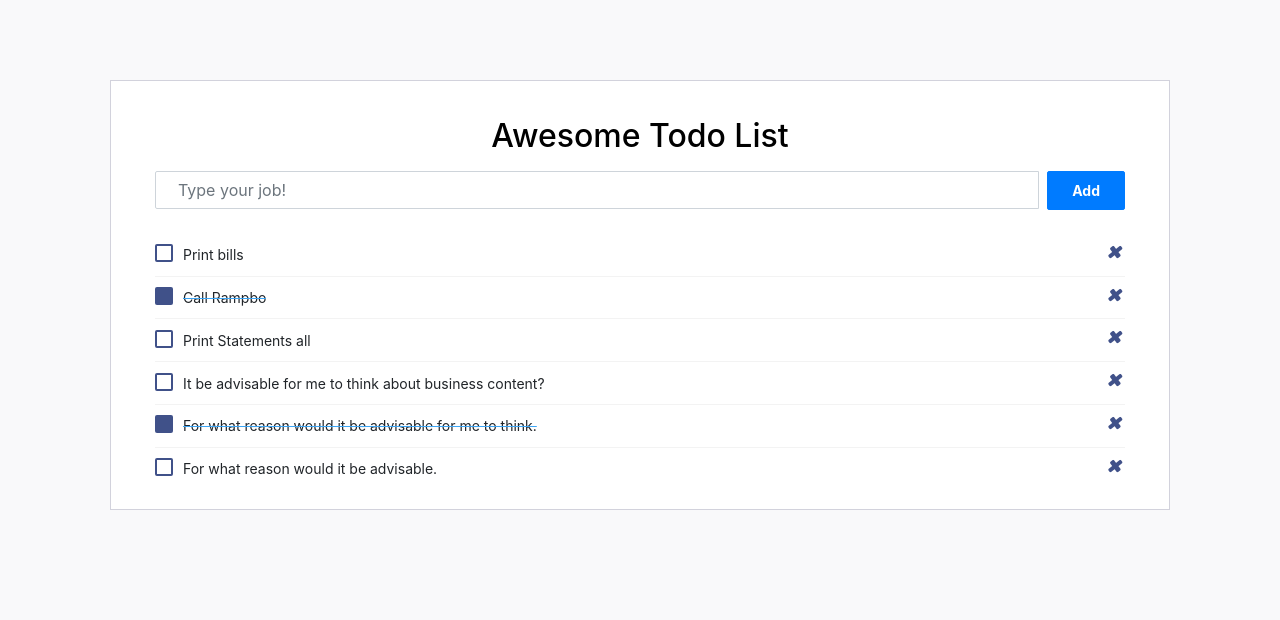
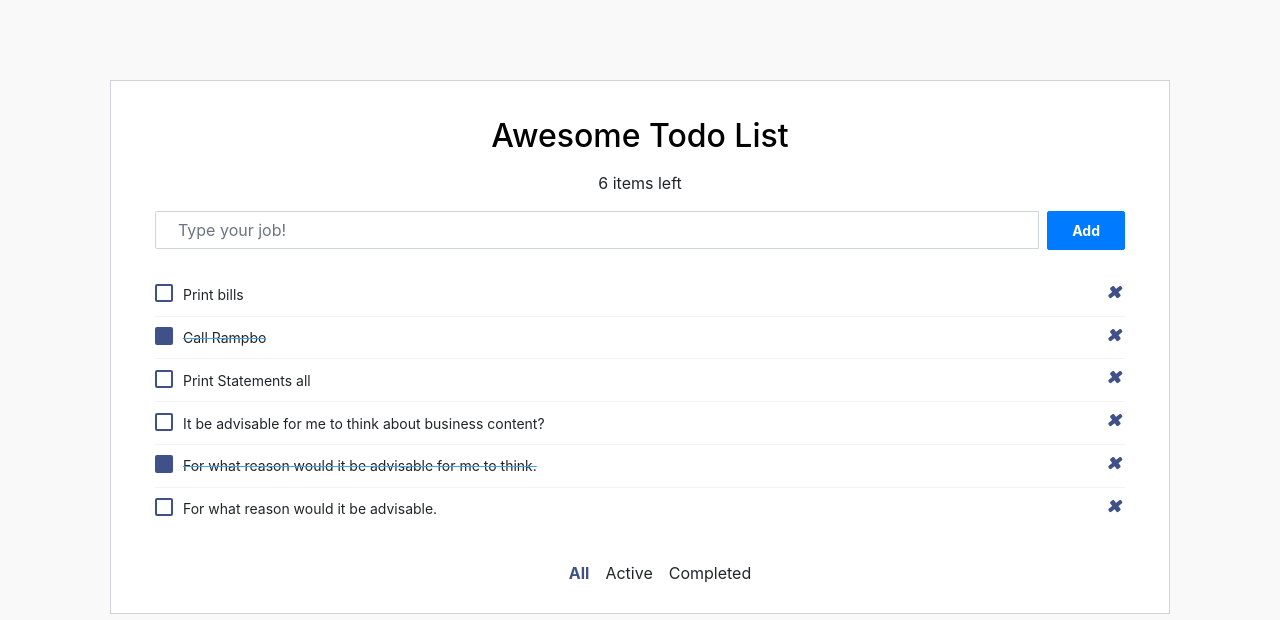
Before and after one commit to ducphuc-dev/learning-reactjs, a React (Create React App) app: page / in a window 1280 px wide. Shown: the top 620 px of the page. Built offline with nearby package versions, Linux system fonts and the light colour scheme.

Commit message:
Filter job

```diff
--- a/package.json
+++ b/package.json
@@ -7,6 +7,7 @@
     "@testing-library/jest-dom": "^4.2.4",
     "@testing-library/react": "^9.5.0",
     "@testing-library/user-event": "^7.2.1",
+    "classnames": "^2.2.6",
     "gh-pages": "^3.1.0",
     "react": "^16.13.1",
     "react-dom": "^16.13.1",
--- a/src/App.js
+++ b/src/App.js
@@ -1,4 +1,5 @@
 import React, { Component } from 'react';
+import classNames from 'classnames'
 import './css/bootstrap.min.css'
 import './css/todolist.css'
 // import './javascripts/jquery.min.js'
@@ -22,6 +23,7 @@ class App extends Component<{}, any> {
     this.state = {
       placeholderForInput: 0,
       valueInput: '',
+      currentTab: 'all',
       listItems: [
         {
           title: 'For what reason would it be advisable.',
@@ -158,10 +160,24 @@ class App extends Component<{}, any> {
     })
   }
 
+  // change tab
+  onChangeTab(tab) {
+    this.setState({
+      currentTab: tab
+    })
+  }
+
   // render
   render() {
     const {placeholderForInput} = this.state // this syntax only useable from ES6
-    const {listItems, valueInput} = this.state
+    const {listItems, valueInput, currentTab} = this.state
+    var displayItems = [...listItems]
+    if(currentTab == 'active') {
+      displayItems = listItems.filter((item) => item.isCompleted === false)
+    }
+    else if(currentTab == 'completed'){
+      displayItems = listItems.filter((item) => item.isCompleted === true)
+    }
     return (
       <div className="App">
           <div className="page-content page-container" id="page-content">
@@ -171,6 +187,10 @@ class App extends Component<{}, any> {
                       <div className="card px-3">
                           <div className="card-body">
                               <h2 className="card-title my-3">Awesome Todo list</h2>
+                                {
+                                  listItems.length > 0 &&
+                                  <p>{listItems.length} {listItems.length > 1 ? 'items' : 'item'} left</p>
+                                }
                               <div className="add-items d-flex">
                                 {/* DMSt: demo for state */}
                                 <input type="text" value={valueInput} onChange={this.onChangeTypeJob} className="form-control todo-list-input" onKeyUp={this.onTypeJob} ref={this.refNewJobItem} placeholder={textHolders[placeholderForInput]} />
@@ -181,16 +201,23 @@ class App extends Component<{}, any> {
                                 <ul className="d-flex flex-column-reverse todo-list">
                                   {
                                     // listItems.length > 0 && listItems.map((item, index) => <TodoItem item={item} key={index} onClick={this.toggleComplete.bind(this,index)} />)
-                                    listItems.length > 0 && listItems.map((item, index) => <TodoItem item={item} key={index} onDeleteJob={() => this.deleteJob(item)} onToggleJobComplete={() => this.toggleComplete(item)} />)
+                                    displayItems.length > 0 && displayItems.map((item, index) => <TodoItem item={item} key={index} onDeleteJob={() => this.deleteJob(item)} onToggleJobComplete={() => this.toggleComplete(item)} />)
                                   }
                                   {
-                                  listItems.length === 0 &&
+                                  displayItems.length === 0 &&
                                   <div className="App">
                                     <p className="alert alert-info">You have not job yet</p>
                                   </div>
                                   }
                                 </ul>
                               </div>
+                          </div>
+                          <div className="card-footer">
+                            <ul className="filter-nav">
+                              <li className={classNames('filter-item mx-2', { active:  currentTab === 'all'})} onClick={() => this.onChangeTab('all')}>All</li>
+                              <li className={classNames('filter-item mx-2', { active:  currentTab === 'active'})} onClick={() => this.onChangeTab('active')}>Active</li>
+                              <li className={classNames('filter-item mx-2', { active:  currentTab === 'completed'})} onClick={() => this.onChangeTab('completed')}>Completed</li>
+                            </ul>
                           </div>
                       </div>
                   </div>
--- a/src/css/todolist.css
+++ b/src/css/todolist.css
@@ -1,5 +1,9 @@
 body {
     background-color: #f9f9fa
+}
+
+ul {
+    list-style-type: none;
 }
 
 .flex {
@@ -60,6 +64,11 @@ body {
 .card-body {
     flex: 1 1 auto;
     padding: 1.25rem
+}
+
+.card .card-footer {
+    background: transparent;
+    border: none;
 }
 
 .card .card-title {
@@ -450,3 +459,13 @@ input[type="checkbox"] {
 .navbar .navbar-menu-wrapper .navbar-nav .nav-item.dropdown .navbar-dropdown .dropdown-item {
     display: flex !important
 }
+
+.filter-nav .filter-item {
+    display: inline;
+    cursor: pointer;
+}
+
+.filter-nav .filter-item.active {
+    color: #405189;
+    font-weight: bold;
+}
```
Also changed, not shown: 2 other files (tests, documents, lock files or other folders).
